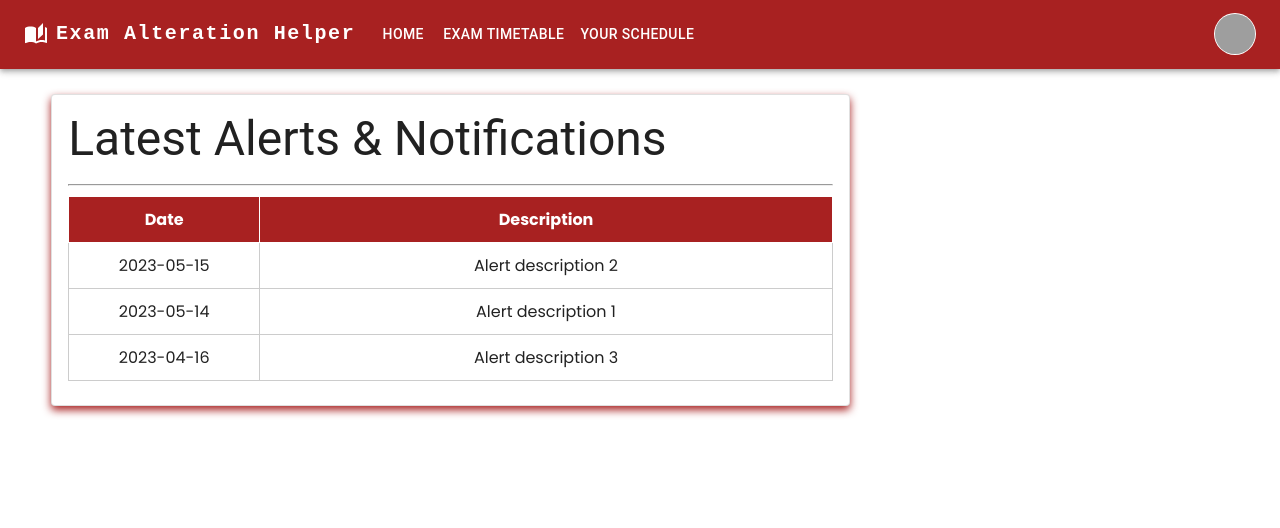
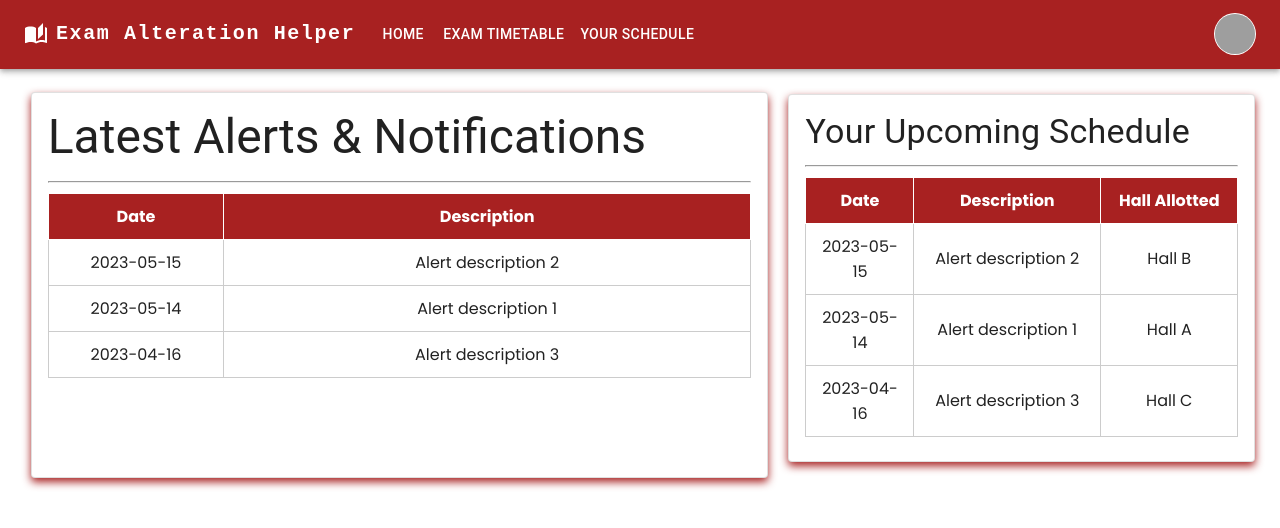
Before and after one commit to DevKing472/Schedule_helper, a React (Create React App) app: page /facultydashboard in a window 1280 px wide. Shown: the top 528 px of the page. Built offline with nearby package versions, Linux system fonts and the light colour scheme; grey boxes are pictures that could not be loaded.

Commit message:
Done with creating a template for alerts and notificaitons  and your schedule

```diff
--- a/src/FacultyAlerts.jsx
+++ b/src/FacultyAlerts.jsx
@@ -1,10 +1,10 @@
-import * as React from 'react';
+import React from 'react';
 import Box from '@mui/material/Box';
 import Card from '@mui/material/Card';
-import CardActions from '@mui/material/CardActions';
 import CardContent from '@mui/material/CardContent';
-import Button from '@mui/material/Button';
 import Typography from '@mui/material/Typography';
+import PropTypes from 'prop-types';
+import { Grid } from '@mui/material';
 
 
 const alertData = [
@@ -15,33 +15,49 @@ const alertData = [
 
   alertData.sort((a, b) => new Date(b.date) - new Date(a.date)); // Sort the array by date in descending order
 
+  const Table = ({ data }) => (
+    <table style={{ width: '100%', borderCollapse: 'collapse',marginTop:"10px" }}>
+      <thead>
+        <tr style={{ backgroundColor: '#A82121', color: '#FFF' }}>
+          <th style={{ padding: '10px', border: '1px solid #FFF', textAlign: 'center', width: '25%' }}>Date</th>
+          <th style={{ padding: '10px', border: '1px solid #FFF', textAlign: 'center' }}>Description</th>
+        </tr>
+      </thead>
+      <tbody>
+        {data.map((alert, index) => (
+          <tr key={index}>
+            <td style={{ padding: '10px', border: '1px solid #CCC', textAlign: 'center', width: '25%' }}>{alert.date}</td>
+            <td style={{ padding: '10px', border: '1px solid #CCC', textAlign: 'center' }}>{alert.description}</td>
+          </tr>
+        ))}
+      </tbody>
+    </table>
+  );
+
+  Table.propTypes = {
+    data: PropTypes.arrayOf(
+      PropTypes.shape({
+        date: PropTypes.string.isRequired,
+        description: PropTypes.string.isRequired,
+      })
+    ).isRequired,
+  };
 
 export default function CardDemo() {
   return (
-    <div style={{ marginLeft:'4%',marginTop: "2%" }}>
-      <Card sx={{ maxWidth: '65%', boxShadow: '0 4px 8px #A82121' }} variant='outlined'>
+    <div style={{ marginLeft:'4%',marginTop: "3%" }}>
+      <Card sx={{ maxWidth: '100%', boxShadow: '0 4px 8px #A82121' }} variant='outlined'>
         <CardContent>
           <Typography variant='h3' gutterBottom>
             Latest Alerts & Notifications
           </Typography>
 
           <hr style={{ color: '#A82121' }} />
-          <table style={{ width: '100%', borderCollapse: 'collapse',marginTop: "10px" }}>
-            <thead>
-              <tr style={{ backgroundColor: '#A82121', color: '#FFF' }}>
-                <th style={{ padding: '10px', border: '1px solid #FFF', textAlign: 'center', width: '25%' }}>Date</th>
-                <th style={{ padding: '10px', border: '1px solid #FFF', textAlign: 'center' }}>Description</th>
-              </tr>
-            </thead>
-            <tbody>
-              {alertData.map((alert, index) => (
-                <tr key={index}>
-                  <td style={{ padding: '10px', border: '1px solid #CCC', textAlign: 'center', width: '25%' }}>{alert.date}</td>
-                  <td style={{ padding: '10px', border: '1px solid #CCC', textAlign: 'center' }}>{alert.description}</td>
-                </tr>
-              ))}
-            </tbody>
-          </table>
+          <Grid container spacing={2} direction="column">
+            <Grid item xs={12}>
+              <Table data={alertData} />
+            </Grid>
+          </Grid>
         </CardContent>
         {/* <CardActions>
           <Button size="small">Card Button</Button>
--- a/src/FacultyAppBar.jsx
+++ b/src/FacultyAppBar.jsx
@@ -19,6 +19,8 @@ const settings = ['Edit Profile', 'Logout'];
 function ResponsiveAppBar() {
   const [anchorElNav, setAnchorElNav] = React.useState(null);
   const [anchorElUser, setAnchorElUser] = React.useState(null);
+
+  const userName = localStorage.getItem("UserName")
 
   const handleOpenNavMenu = (event) => {
     setAnchorElNav(event.currentTarget);
@@ -129,7 +131,7 @@ function ResponsiveAppBar() {
           <Box sx={{ flexGrow: 0 }}>
             <Tooltip title="Open settings">
               <IconButton onClick={handleOpenUserMenu} sx={{ p: 0,backgroundColor: "white",height: "42px",width: "42px" }}>
-                <Avatar sx = {{background: "lightgrey",color: "black"}}alt="K" src="/static/images/avatar/2.jpg" />
+                <Avatar sx = {{background: "lightgrey",color: "black"}} alt={userName} src="/static/images/avatar/2.jpg" />
                 {/* <Typography variant="body1"  sx={{fontWeight: 'bold',fontSize: '1.2rem',color: "#A82121"}}>A</Typography> */}
               </IconButton>
             </Tooltip>
--- a/src/FacultyDashboard.jsx
+++ b/src/FacultyDashboard.jsx
@@ -1,13 +1,29 @@
 import * as React from 'react';
+import Typography from '@mui/material/Typography';
 import ResponsiveAppBar from './FacultyAppBar';
 import CardDemo  from './FacultyAlerts';
+import FacultySchedule from './FacultySchedule';
 
 function FacultyDashboard() {
 
+    const username = localStorage.getItem("UserName")
+
   return (
+    // <div>
+    //     <ResponsiveAppBar />
+    //     <CardDemo/>
+    //     <FacultySchedule/>
+    // </div>
     <div>
-        <ResponsiveAppBar />
-        <CardDemo/>
+      <ResponsiveAppBar />
+      <div style={{ display: 'flex' }}>
+        <div style={{ flex: 6 }}>
+          <CardDemo />
+        </div>
+        <div style={{ flex: 4 }}>
+          <FacultySchedule />
+        </div>
+      </div>
     </div>
   );
 }
--- /dev/null
+++ b/src/FacultySchedule.jsx
@@ -0,0 +1,68 @@
+import React from 'react';
+import Card from '@mui/material/Card';
+import CardContent from '@mui/material/CardContent';
+import Typography from '@mui/material/Typography';
+import PropTypes from 'prop-types';
+import { Grid } from '@mui/material';
+
+
+const alertData = [
+  { date: '2023-05-14', course: 'Alert description 1', hall: 'Hall A' },
+  { date: '2023-05-15', course: 'Alert description 2', hall: 'Hall B' },
+  { date: '2023-04-16', course: 'Alert description 3', hall: 'Hall C' },
+];
+
+alertData.sort((a, b) => new Date(b.date) - new Date(a.date)); // Sort the array by date in descending order
+
+const Table = ({ data }) => (
+  <table style={{ width: '100%', borderCollapse: 'collapse', marginTop: "10px" }}>
+    <thead>
+      <tr style={{ backgroundColor: '#A82121', color: '#FFF' }}>
+        <th style={{ padding: '10px', border: '1px solid #FFF', textAlign: 'center', width: '25%' }}>Date</th>
+        <th style={{ padding: '10px', border: '1px solid #FFF', textAlign: 'center' }}>Description</th>
+        <th style={{ padding: '10px', border: '1px solid #FFF', textAlign: 'center' }}>Hall Allotted</th>
+      </tr>
+    </thead>
+    <tbody>
+      {data.map((alert, index) => (
+        <tr key={index}>
+          <td style={{ padding: '10px', border: '1px solid #CCC', textAlign: 'center', width: '25%' }}>{alert.date}</td>
+          <td style={{ padding: '10px', border: '1px solid #CCC', textAlign: 'center' }}>{alert.course}</td>
+          <td style={{ padding: '10px', border: '1px solid #CCC', textAlign: 'center' }}>{alert.hall}</td>
+        </tr>
+      ))}
+    </tbody>
+  </table>
+);
+
+Table.propTypes = {
+  data: PropTypes.arrayOf(
+    PropTypes.shape({
+      date: PropTypes.string.isRequired,
+      description: PropTypes.string.isRequired,
+      hall: PropTypes.string.isRequired,
+    })
+  ).isRequired,
+};
+
+
+export default function FacultySchedule() {
+  return (
+    <div style={{ marginLeft: '4%', marginTop: '5%' }}>
+      <Card sx={{ maxWidth: '95%', boxShadow: '0 4px 8px #A82121' }} variant='outlined'>
+        <CardContent>
+          <Typography variant='h4' gutterBottom>
+            Your Upcoming Schedule
+          </Typography>
+
+          <hr style={{ color: '#A82121' }} />
+          <Grid container spacing={2} direction="column">
+            <Grid item xs={12}>
+              <Table data={alertData} />
+            </Grid>
+          </Grid>
+        </CardContent>
+      </Card>
+    </div>
+  );
+}
--- a/src/Login.jsx
+++ b/src/Login.jsx
@@ -26,6 +26,7 @@ class OTPForm extends React.Component
       {
         //proceed to otp component
         localStorage.setItem("UserEmail",response.email)
+        localStorage.setItem("UserName",response.name)
         return true;
       }
       else if(response.status === 404)
@@ -114,6 +115,7 @@ class LoginForm extends React.Component
               isLoggedin: true
             }
       localStorage.setItem("UserEmail",return_obj.email)
+      localStorage.setItem("UserName",return_obj.name)
 
       return return_obj;
     }
@@ -161,7 +163,7 @@ class LoginForm extends React.Component
 
     if(backend_resp.isLoggedin)
     {
-      window.location.href = "/facultydashboard"
+      window.location.replace('/facultydashboard');
     }
     else
     {
```
